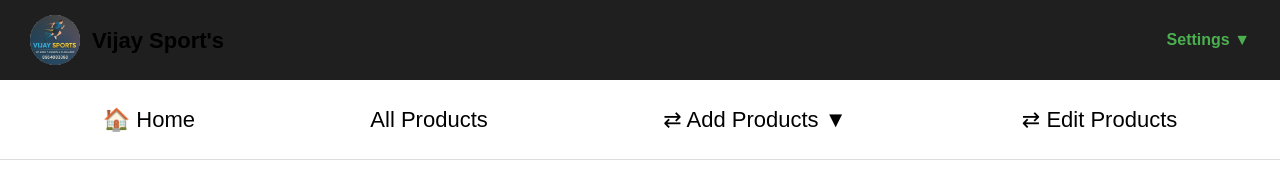
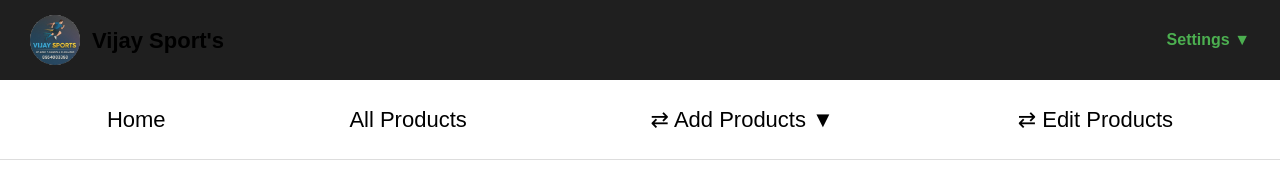
Before and after one commit to Sanika-Pandhare/online-sport-store, a React (Vite) app: page /admin/dashboard in a window 1280 px wide. Shown: the top 194 px of the page. Built offline with nearby package versions, Linux system fonts and the light colour scheme.

Commit message:
Created Admin folder

```diff
--- a/src/admin/AdminDashboard.jsx
+++ b/src/admin/AdminDashboard.jsx
@@ -79,7 +79,7 @@ function AdminDashboard() {
       {/* Menu Section */}
       <div className="menu-section">
 
-        <div className="menu-item">🏠 Home</div>
+        <div className="menu-item">Home</div>
 
         <div className="menu-item">All Products</div>
 
```
